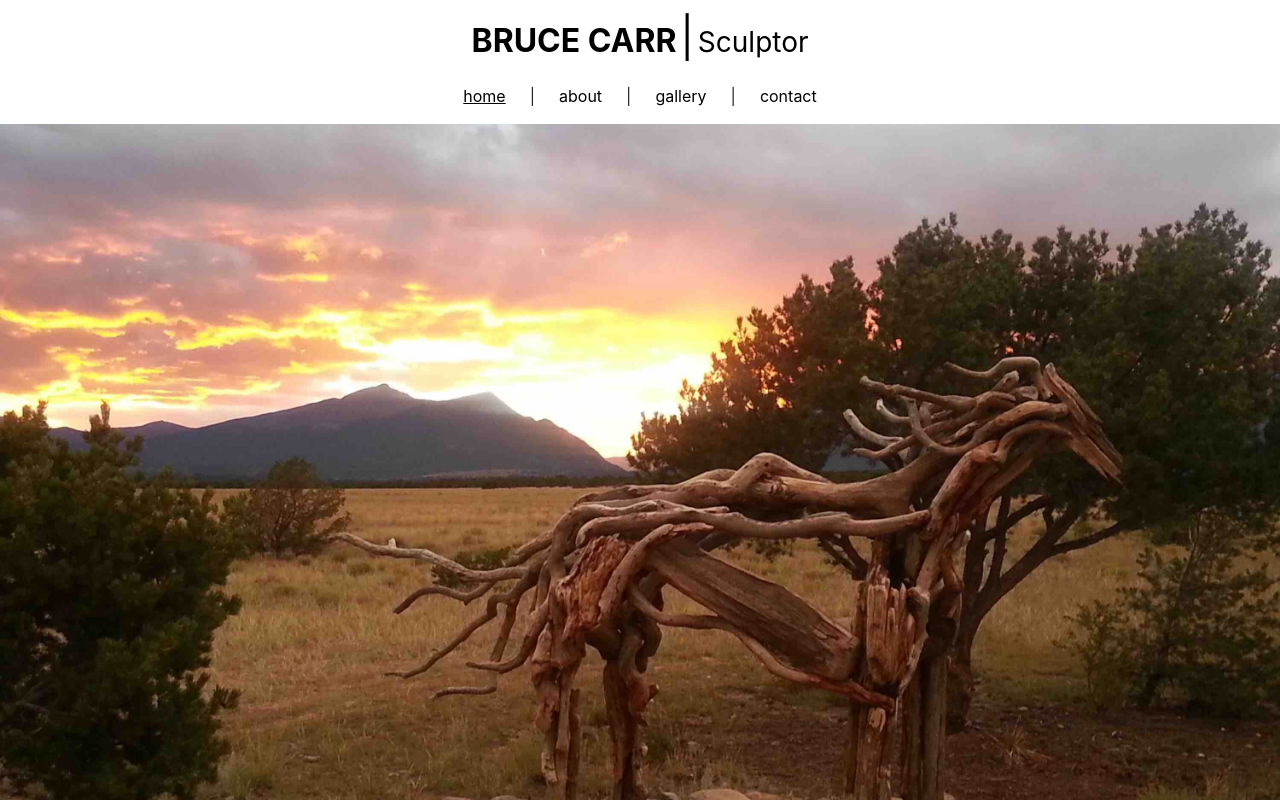
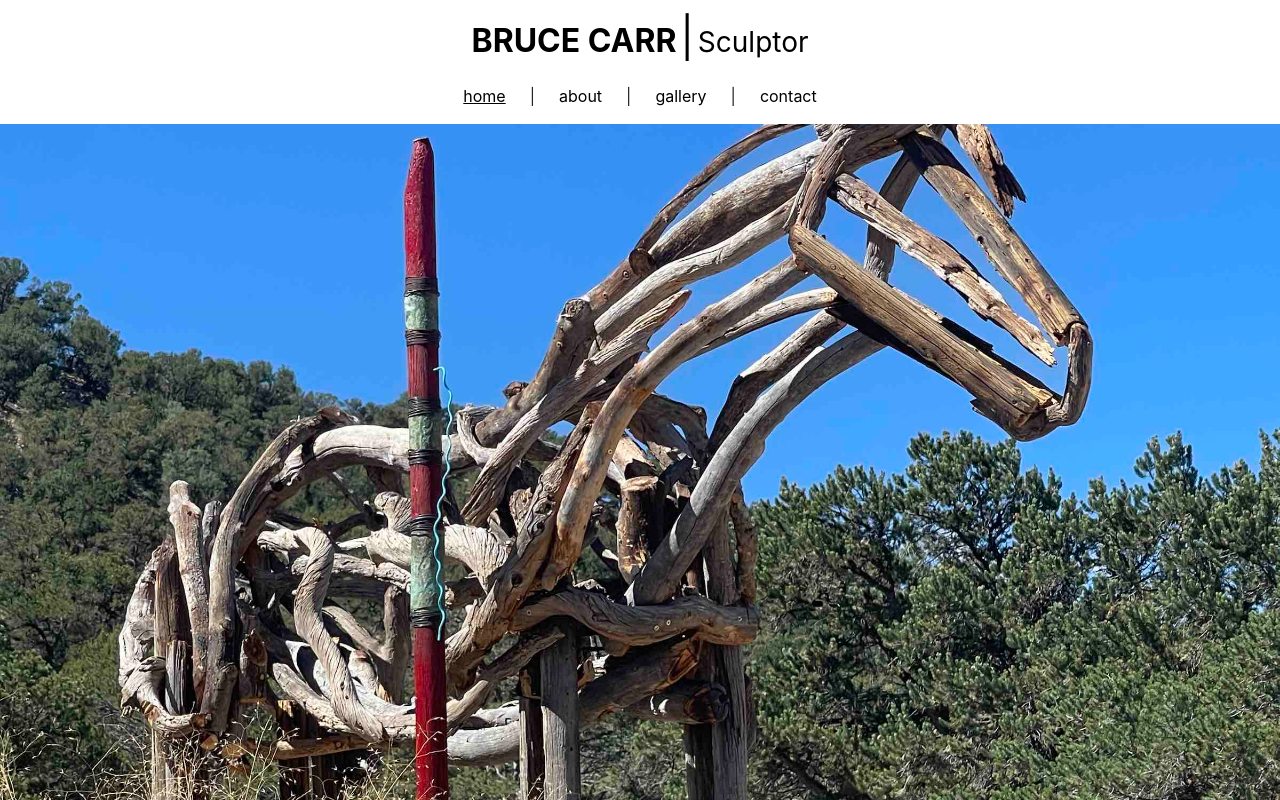
Before and after one commit to ryanecarr/brucecarr.org, a React (Create React App) app: page / in a window 1280 px wide. Shown: the top 800 px of the page. Built offline with nearby package versions, Linux system fonts and the light colour scheme.

Commit message:
gallery update 7

```diff
--- a/src/App.css
+++ b/src/App.css
@@ -3,12 +3,12 @@
 }
 
 .bg-image {
-  background-image: url('images/horse.jpg');
+  background-image: url('images/IMG_9101_A.jpg');
   position: relative;
   overflow: hidden;
   background-repeat: no-repeat;
   background-size: cover;
-  background-position: 77%;
+background-position: 50% 25%;
   height: 100vh;
 }
 
```
Also changed, not shown: src/images/IMG_9101_A.jpg (added).
